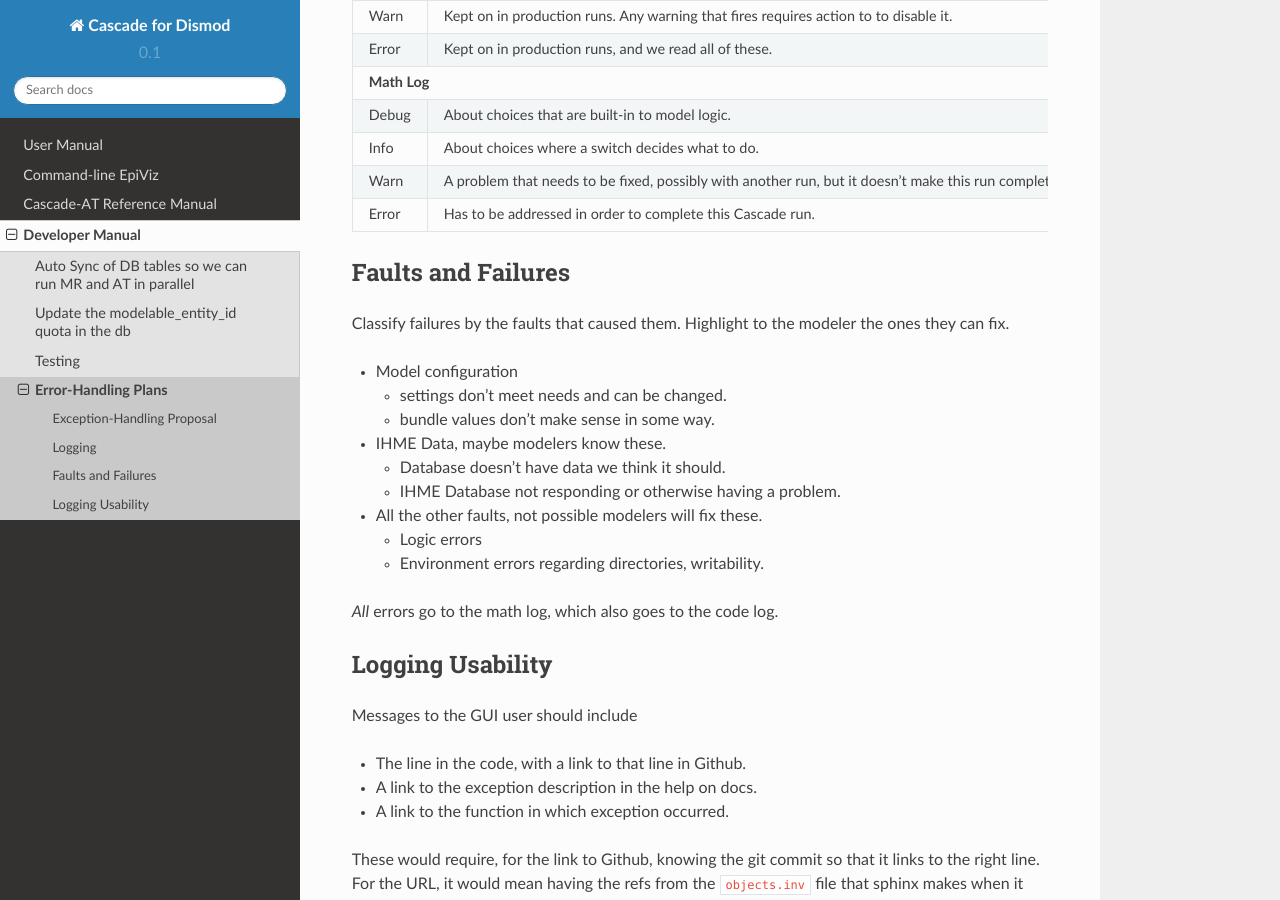
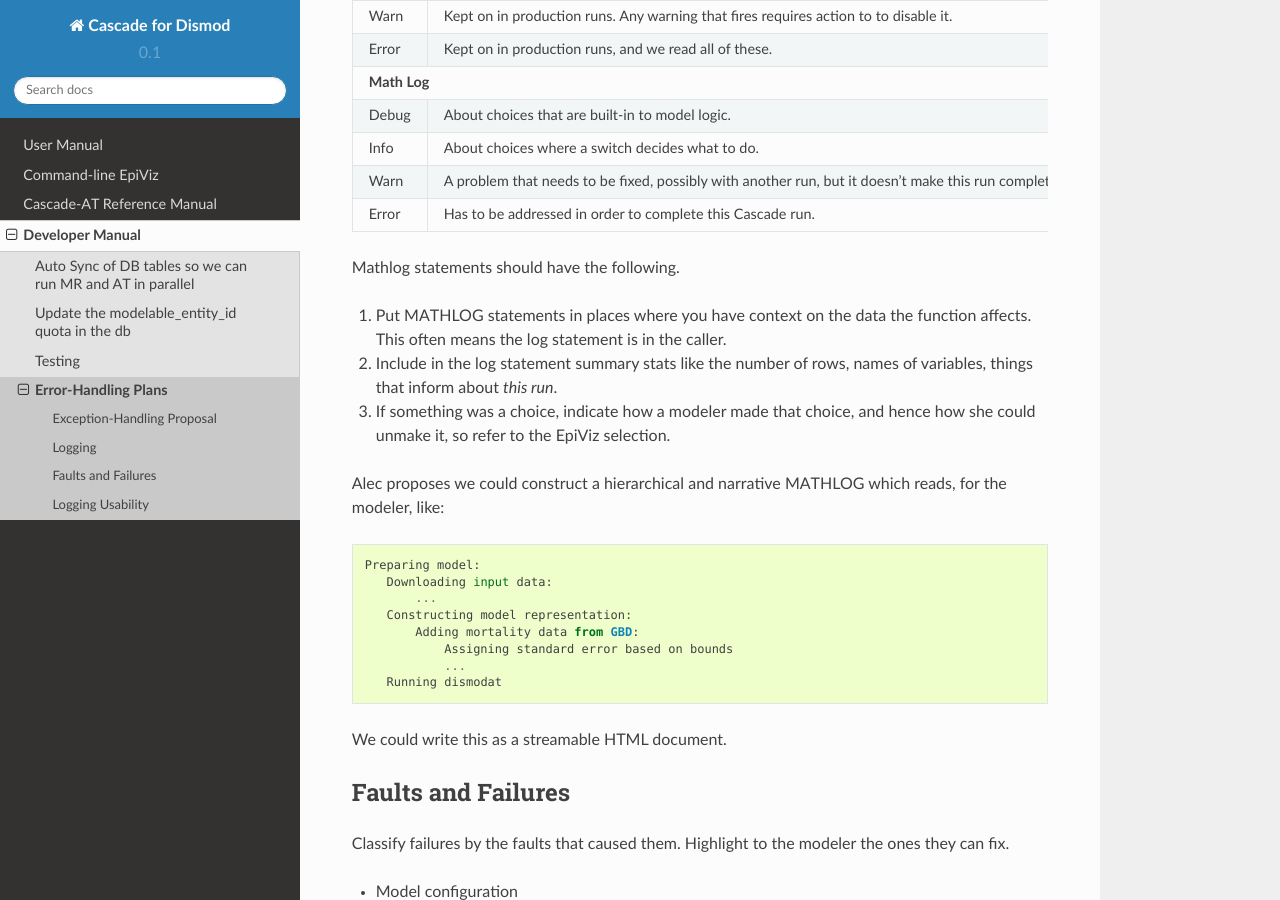
Before and after one commit to ihmeuw/cascade-at, a Sphinx documentation site: the page built from docs/dev/logging.rst, in a window 1280 px wide and 900 px high, scrolled down 1187 px. Built offline with Sphinx 7.4.7 and the Read the Docs theme 2.0.0, drawn with Linux system fonts in a browser that asks for light colours.

Commit message:
logging ideas

```diff
--- a/docs/dev/logging.rst
+++ b/docs/dev/logging.rst
@@ -79,7 +79,32 @@ lifetimes on disk, too.
 |Error       | Has to be addressed in order to complete this Cascade run.             |
 +------------+------------------------------------------------------------------------+
 
+Mathlog statements should have the following.
 
+1.  Put MATHLOG statements in places where you have context on the data
+    the function affects. This often means the log statement is in the
+    caller.
+
+2.  Include in the log statement summary stats like the number of rows,
+    names of variables, things that inform about *this run*.
+
+3.  If something was a choice, indicate how a modeler made that choice,
+    and hence how she could unmake it, so refer to the EpiViz selection.
+
+
+Alec proposes we could construct a hierarchical and narrative MATHLOG
+which reads, for the modeler, like::
+
+    Preparing model:
+       Downloading input data:
+           ...
+       Constructing model representation:
+           Adding mortality data from GBD:
+               Assigning standard error based on bounds
+               ...
+       Running dismodat
+
+We could write this as a streamable HTML document.
 
 .. _fault-failure:
 
```
